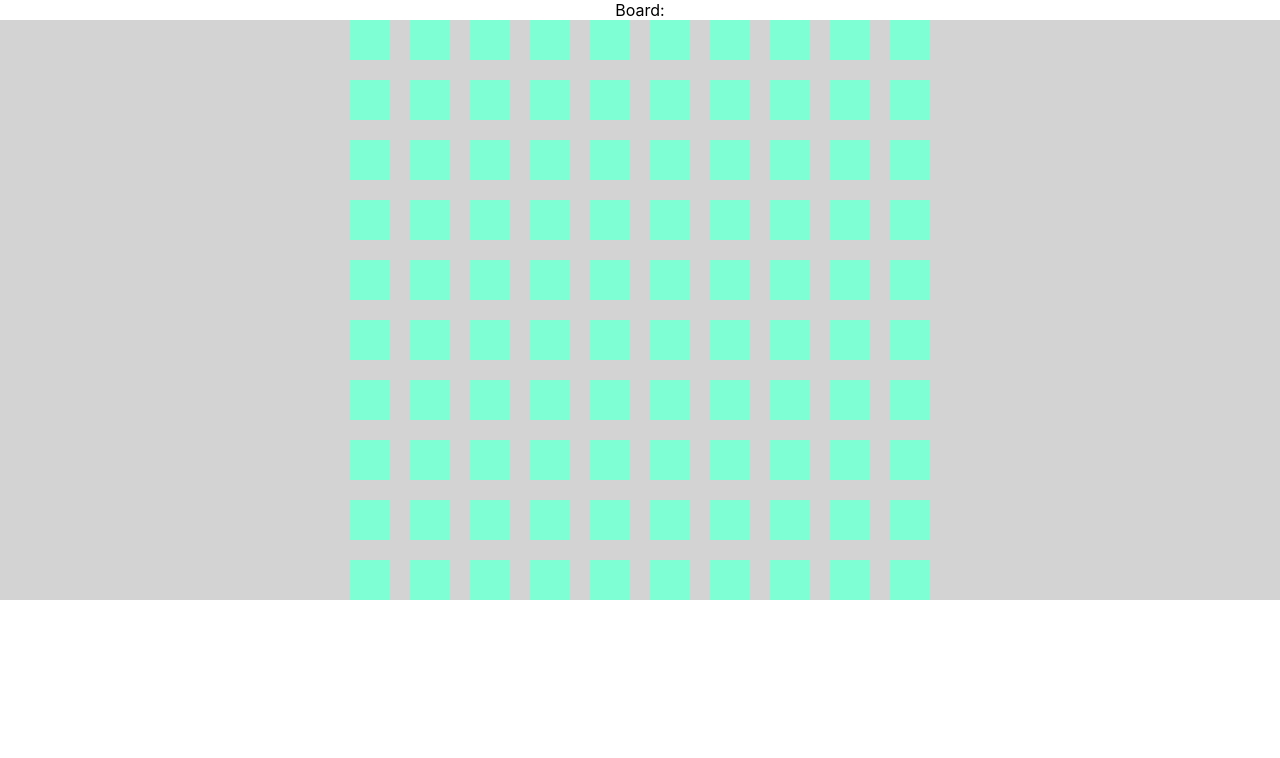
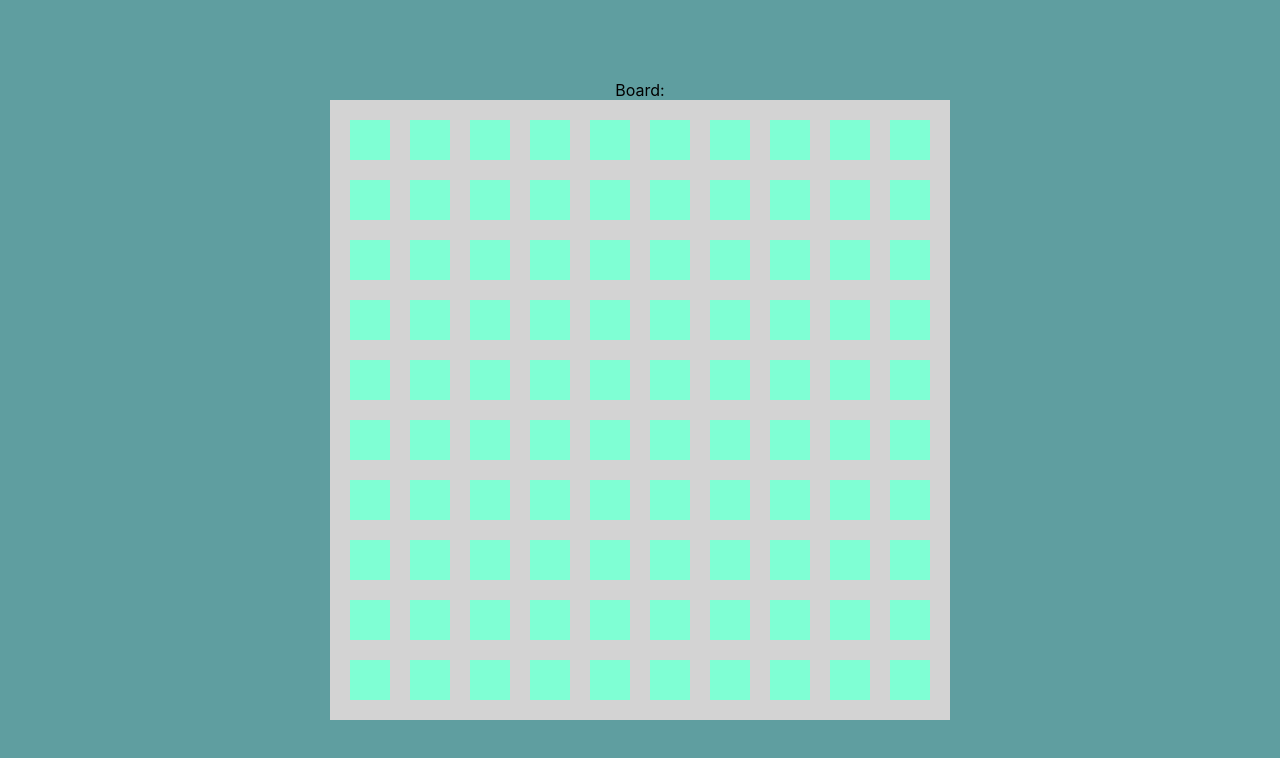
Before and after one commit to jalvarez24/TSweeper, a React (Create React App) app: page / in a window 1280 px wide. Shown: the top 758 px of the page. Built offline with nearby package versions, Linux system fonts and the light colour scheme.

Commit message:
Functional game with working game restart on loss

```diff
--- a/src/components/Board.tsx
+++ b/src/components/Board.tsx
@@ -1,4 +1,5 @@
 import React, { useState, useEffect } from 'react'
+import './Board.css'
 
 import Cell from './Cell'
 
@@ -9,8 +10,13 @@ interface Props {
 const Board: React.FC<Props> = () => {
 
     const [board, setBoard] = useState<Array<Array<number>> | null>(null)
+    const [bombClicked, setBombClicked] = useState(false)
 
     useEffect(() => {
+        setBoard(generateBoard())
+    }, [])
+
+    function generateBoard() {
         let newBoard = []
         for (let i = 0; i < 10; i++) {
             let newRow = []
@@ -23,34 +29,56 @@ const Board: React.FC<Props> = () => {
             while(true) {
                 let x = Math.floor(getRandom(0, 10))
                 let y = Math.floor(getRandom(0, 10))
-                if(newBoard[x][y] !== 1) {
-                    newBoard[x][y] = 1
+                if(newBoard[x][y] !== -1) {
+                    newBoard[x][y] = -1
                     break
                 }
             }
         }
-        setBoard(newBoard)
-    }, [])
+        for(let row = 0; row < newBoard.length; row++) {
+            for(let col = 0; col < newBoard[0].length; col++) {
+                let bombCount = 0
+                if(row - 1 >= 0 && newBoard[row - 1][col] == -1) bombCount++
+                if(row - 1 >= 0 && col + 1 < newBoard[0].length && newBoard[row - 1][col + 1] == -1) bombCount++
+                if(col + 1 < newBoard[0].length && newBoard[row][col + 1] == -1) bombCount++
+                if(row + 1 < newBoard.length &&  col + 1 < newBoard[0].length && newBoard[row + 1][col + 1] == -1) bombCount++
+                if(row + 1 < newBoard.length && newBoard[row + 1][col] == -1) bombCount++
+                if(row + 1 < newBoard.length && col - 1 >= 0 && newBoard[row + 1][col - 1] == -1) bombCount++
+                if(col - 1 >= 0 && newBoard[row][col - 1] == -1) bombCount++
+                if(row - 1 >= 0 && col - 1 >= 0 && newBoard[row - 1][col - 1] == -1) bombCount++
 
+                if(bombCount && newBoard[row][col] != -1) newBoard[row][col] = bombCount
+            }
+        }
+
+        return newBoard
+    }
 
     function getRandom(min: number = 0, max: number = 25000000) {
         return Math.random() * (max - min) + min;
     }
 
     return (
+        <div className='boardContainer'>
+            {
+            bombClicked ?
+            <div>
+                <div>
+                    You Lost!
+                </div>
+                <button
+                    onClick={() => {
+                        setBombClicked(false)
+                        generateBoard()
+                    }}
+                >
+                    Restart game
+                </button>
+            </div>
+            :
             <div>
                 Board:
-            <div
-                className='cellContainer'
-                style={{
-                    backgroundColor: 'lightgrey',
-                    display: 'grid',
-                    gridTemplateColumns: 'repeat(10, 40px)',
-                    gridTemplateRows: 'repeat(10, 40px)',
-                    gap: '20px',
-                    justifyContent: 'center',
-                }}
-            >
+                <div className='board'>
                     {
                         board?.map((row, i) => {
                             return (
@@ -59,6 +87,7 @@ const Board: React.FC<Props> = () => {
                                         <Cell
                                             key={index}
                                             val={cell}
+                                            setBombClicked={setBombClicked}
                                         />
                                     )
                                 })
@@ -67,6 +96,8 @@ const Board: React.FC<Props> = () => {
                     }
                 </div>
             </div>
+            }
+        </div>
     )
 }
 
--- a/src/components/Cell.css
+++ b/src/components/Cell.css
@@ -1,4 +1,4 @@
-.cell, .unclicked-cell {
+.clicked-cell, .unclicked-cell {
     padding: 10px;
     display: flex;
     justify-content: center;
@@ -7,13 +7,13 @@
     user-select: none;
 }
 
-.cell {
+.clicked-cell {
     background-color: lightblue;
 }
 
 .unclicked-cell {
     background-color: aquamarine;
-    transition: 0.3s;
+    transition: 0.6s;
 }
 
 .unclicked-cell:hover{
--- a/src/components/Cell.tsx
+++ b/src/components/Cell.tsx
@@ -2,26 +2,32 @@ import React, { useState } from 'react'
 import './Cell.css'
 
 interface Props {
-    val?: number
+    val?: number,
+    setBombClicked: any,
 }
 
-const Cell: React.FC<Props> = ({ val }) => {
+const Cell: React.FC<Props> = ({ val, setBombClicked }) => {
 
     const [clicked, setClicked] = useState(false)
 
     return (
         <div
-        className={clicked ? 'cell' : 'unclicked-cell'}
+        className={clicked ? 'clicked-cell' : 'unclicked-cell'}
         onClick={() => {
-            setClicked(true);
+            if(val === -1) {
+                setBombClicked(true)
+            }
+            else {
+                setClicked(true)
+            }
         }}
         >
             {
                 !clicked ?
-                null:
-                val === 1 ?
-                '💣':
-                null
+                null :
+                val === -1 ?
+                '💣' :
+                val
             }
         </div>
     )
```
Lines whose indentation alone changed are shown as unchanged.
